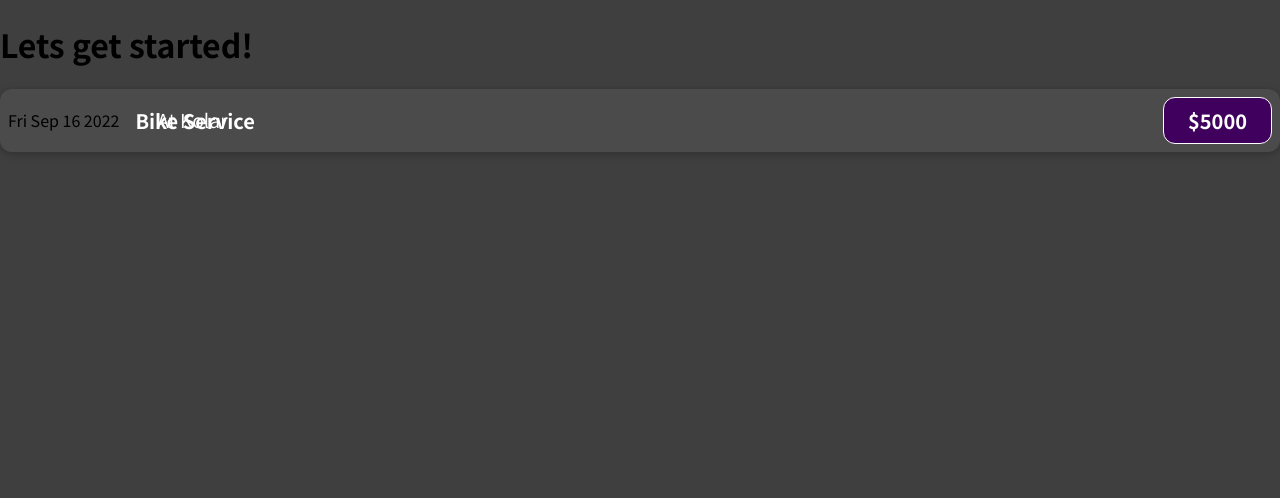
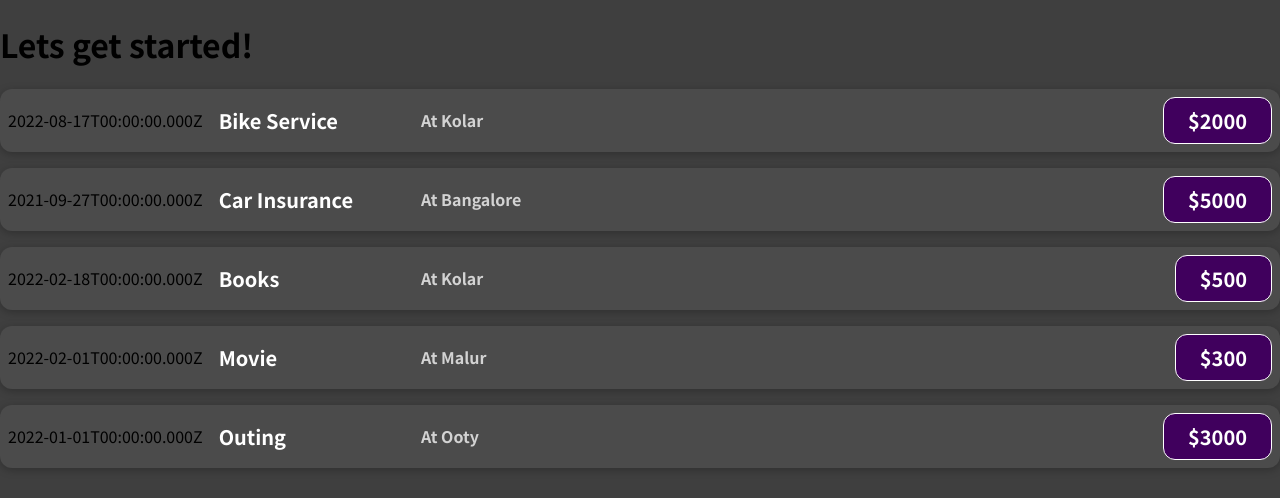
Before and after one commit to SushmaGowda7/Learning-React, a React (Create React App) app: page / in a window 1280 px wide. Shown: the top 498 px of the page. Built offline with nearby package versions, Linux system fonts and the light colour scheme.

Commit message:
props property is added

```diff
--- a/src/App.js
+++ b/src/App.js
@@ -2,10 +2,71 @@
 import './App.css';
 
 function App() {
+  const expenses = [
+    {
+      id: 'e1',
+      title: 'Bike Service',
+      amount: 2000,
+      location: 'Kolar',
+      date: new Date(2022, 7, 17)
+    },
+    {
+      id: 'e2',
+      title: 'Car Insurance',
+      amount: 5000,
+      location: 'Bangalore',
+      date: new Date(2021, 8, 27)
+    },
+    {
+      id: 'e3',
+      title: 'Books',
+      amount: 500,
+      location: 'Kolar',
+      date: new Date(2022, 1, 18)
+    },
+    {
+      id: 'e4',
+      title: 'Movie',
+      amount: 300,
+      location: 'Malur',
+      date: new Date(2022, 1, 1)
+    },
+    {
+      id: 'e5',
+      title: 'Outing',
+      amount: 3000,
+      location: 'Ooty',
+      date: new Date(2022, 0, 1)
+    }
+  ]
   return (
     <div>
-    <h1>Lets get started!</h1>
-    <ExpenseItem></ExpenseItem>
+      <h1>Lets get started!</h1>
+      <ExpenseItem
+        title={expenses[0].title}
+        amount={expenses[0].amount}
+        location={expenses[0].location}
+        date={expenses[0].date}></ExpenseItem>
+      <ExpenseItem
+       title={expenses[1].title}
+       amount={expenses[1].amount}
+       location={expenses[1].location}
+       date={expenses[1].date}></ExpenseItem>
+      <ExpenseItem
+       title={expenses[2].title}
+       amount={expenses[2].amount}
+       location={expenses[2].location}
+       date={expenses[2].date}></ExpenseItem>
+      <ExpenseItem
+       title={expenses[3].title}
+       amount={expenses[3].amount}
+       location={expenses[3].location}
+       date={expenses[3].date}></ExpenseItem>
+      <ExpenseItem
+       title={expenses[4].title}
+       amount={expenses[4].amount}
+       location={expenses[4].location}
+       date={expenses[4].date}></ExpenseItem>
     </div>
   );
 }
--- a/src/components/ExpenseItem.css
+++ b/src/components/ExpenseItem.css
@@ -27,6 +27,25 @@
     color: white;
   }
 
+  .expense-item__location {
+    display: flex;
+    flex-direction: column;
+    gap: 1rem;
+    align-items: flex-end;
+    flex-flow: column-reverse;
+    justify-content: flex-start;
+    flex: 1;
+  }
+
+  .expense-item h3 {
+    color: #3a3a3a;
+    font-size: 1rem;
+    flex: 1;
+    margin: 0;
+    color: lightgrey
+  }
+
+
   .expense-item__price {
     font-size: 1rem;
     font-weight: bold;
@@ -49,17 +68,15 @@
         flex-direction: row;
         align-items: center;
         justify-content: flex-start;
-        flex: 1;
-        color: #3a3a3a;
-        font-size: 1.2rem;
-        margin: 0;
-        color: white;
-        gap: 1rem;
-        margin-left: -1000px;
+        flex: 5;
       }
 
     .expense-item__description h2 {
       font-size: 1.25rem;
+    }
+
+    .expense-item__location h3 {
+      font-size: 1 rem;
     }
 
     .expense-item__price {
--- a/src/components/ExpenseItem.js
+++ b/src/components/ExpenseItem.js
@@ -1,20 +1,17 @@
 import './ExpenseItem.css';
 
-function ExpenseItem(){
-    const expenseDate = new Date(2022, 8, 16);
-    const expenseTitle = 'Bike Service';
-    const expenseAmount = 5000;
-    const LocationOfExpenditure = 'Kolar';
-
+function ExpenseItem(props){
     return (
     <div className='expense-item'>
-        <div>{expenseDate.toDateString()}</div>
+        <div>{props.date.toISOString()}</div>
             <div className='expense-item__description'>
-                <h2>{expenseTitle}</h2>
-                <div className='expense-item__location'>At {LocationOfExpenditure}</div>
-                <div className='expense-item__price'>${expenseAmount}</div>
+                <h2>{props.title}</h2>
+                <div className='expense-item__location'>
+                    <h3>At {props.location}</h3>
+                <div className='expense-item__price'>${props.amount}</div>
             </div>
         </div>
+    </div>
     );
 }
 
```
